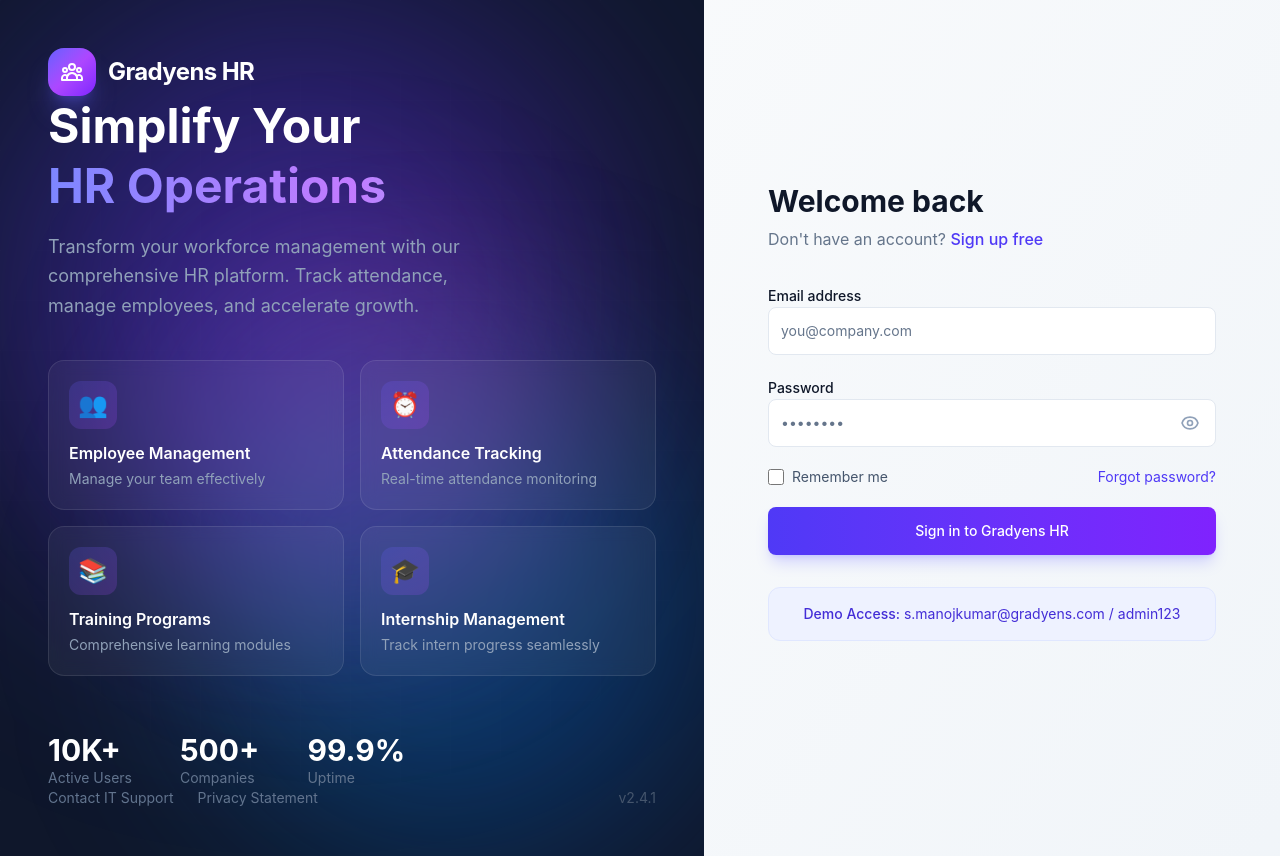
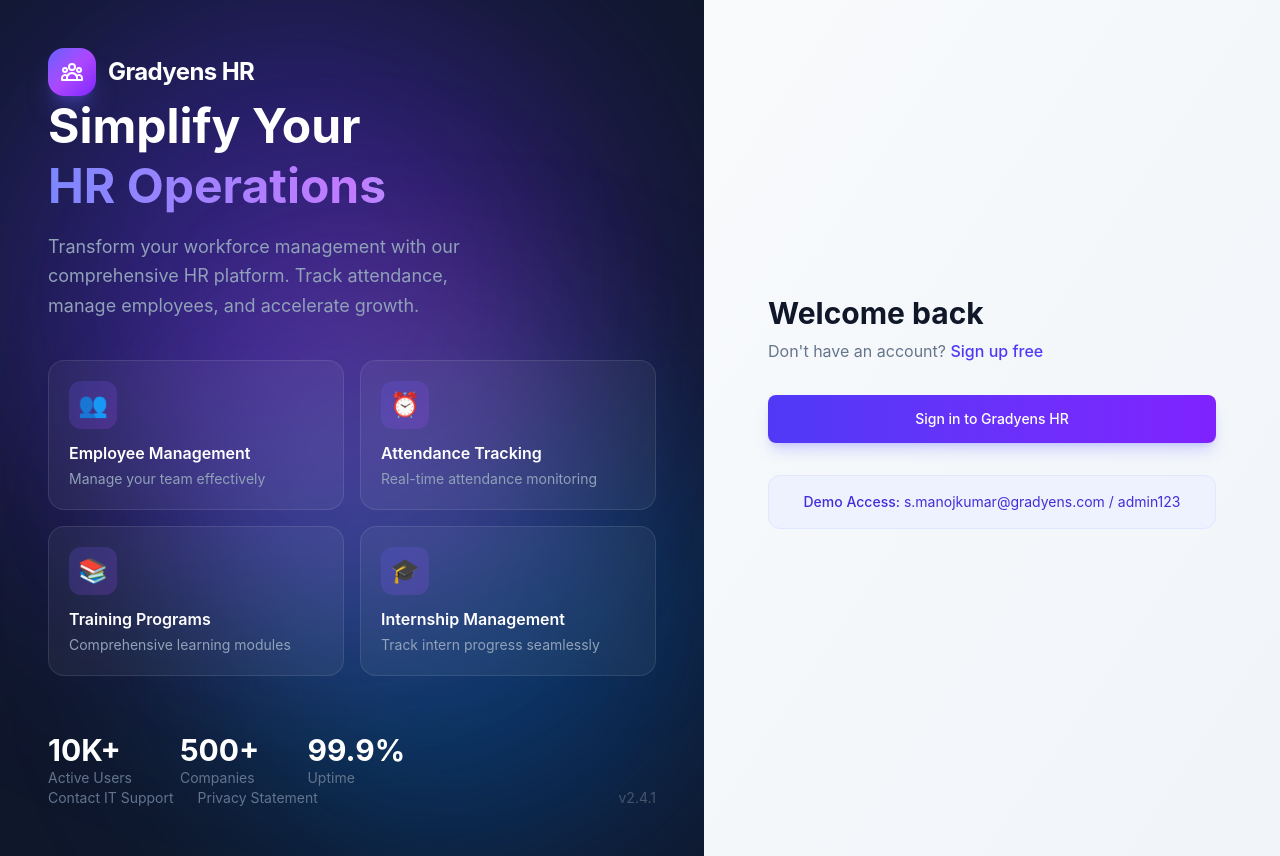
Before and after one commit to manojkumarbtech/gradyenhr, a React (Vite) app in the folder hrms-app/frontend/: page / in a window 1280 px wide. Built offline with nearby package versions, Linux system fonts and the light colour scheme.

Commit message:
Hide login form fields

```diff
--- a/hrms-app/frontend/src/features/auth/index.tsx
+++ b/hrms-app/frontend/src/features/auth/index.tsx
@@ -213,65 +213,6 @@ export default function Auth() {
               </div>
             )}
 
-            <div className="space-y-2">
-              <Label htmlFor="email" className="text-sm font-medium">Email address</Label>
-                <Input
-                  id="email"
-                  type="email"
-                  placeholder="you@company.com"
-                  value={email}
-                  onChange={(e) => setEmail(e.target.value)}
-                  className="h-12 bg-white dark:bg-slate-800 border-slate-200 dark:border-slate-700 focus:ring-2 focus:ring-indigo-500"
-                  required
-                />
-              </div>
-
-                <div className="space-y-2">
-                  <Label htmlFor="password" className="text-sm font-medium">Password</Label>
-                  <div className="relative">
-                    <Input
-                      id="password"
-                      type={showPassword ? "text" : "password"}
-                      placeholder="••••••••"
-                      value={password}
-                      onChange={(e) => setPassword(e.target.value)}
-                      className="h-12 pr-12 bg-white dark:bg-slate-800 border-slate-200 dark:border-slate-700 focus:ring-2 focus:ring-indigo-500"
-                      required
-                    />
-                    <button
-                      type="button"
-                      onClick={() => setShowPassword(!showPassword)}
-                      className="absolute right-4 top-1/2 -translate-y-1/2 text-slate-400 hover:text-slate-600 dark:hover:text-slate-300"
-                    >
-                      {showPassword ? (
-                        <svg className="w-5 h-5" fill="none" viewBox="0 0 24 24" stroke="currentColor">
-                          <path strokeLinecap="round" strokeLinejoin="round" strokeWidth={2} d="M13.875 18.825A10.05 10.05 0 0112 19c-4.478 0-8.268-2.943-9.543-7a9.97 9.97 0 011.563-3.029m5.858.908a3 3 0 114.243 4.243M9.878 9.878l4.242 4.242M9.88 9.88l-3.29-3.29m7.532 7.532l3.29 3.29M3 3l3.59 3.59m0 0A9.953 9.953 0 0112 5c4.478 0 8.268 2.943 9.543 7a10.025 10.025 0 01-4.132 5.411m0 0L21 21" />
-                        </svg>
-                      ) : (
-                        <svg className="w-5 h-5" fill="none" viewBox="0 0 24 24" stroke="currentColor">
-                          <path strokeLinecap="round" strokeLinejoin="round" strokeWidth={2} d="M15 12a3 3 0 11-6 0 3 3 0 016 0z" />
-                          <path strokeLinecap="round" strokeLinejoin="round" strokeWidth={2} d="M2.458 12C3.732 7.943 7.523 5 12 5c4.478 0 8.268 2.943 9.542 7-1.274 4.057-5.064 7-9.542 7-4.477 0-8.268-2.943-9.542-7z" />
-                        </svg>
-                      )}
-                    </button>
-                  </div>
-                </div>
-
-                <div className="flex items-center justify-between">
-                  <label className="flex items-center gap-2 cursor-pointer">
-                    <input
-                      type="checkbox"
-                      checked={rememberMe}
-                      onChange={(e) => setRememberMe(e.target.checked)}
-                      className="w-4 h-4 rounded border-slate-300 text-indigo-600 focus:ring-indigo-500"
-                    />
-                    <span className="text-sm text-slate-600 dark:text-slate-400">Remember me</span>
-                  </label>
-                  <button type="button" className="text-sm text-indigo-600 dark:text-indigo-400 hover:underline">
-                    Forgot password?
-                  </button>
-                </div>
-
                 <Button
               type="submit"
               className="w-full h-12 bg-gradient-to-r from-indigo-600 to-violet-600 hover:from-indigo-700 hover:to-violet-700 text-white font-medium shadow-lg shadow-indigo-500/25 hover:shadow-indigo-500/40 transition-all duration-200"
```
